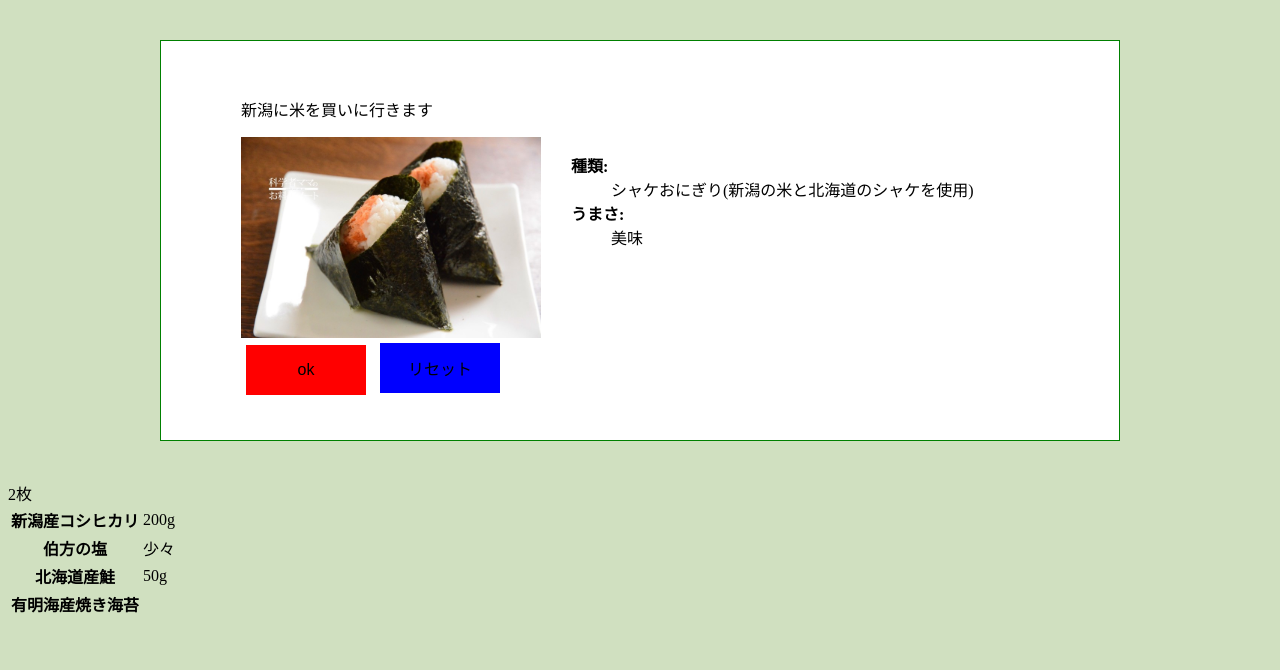
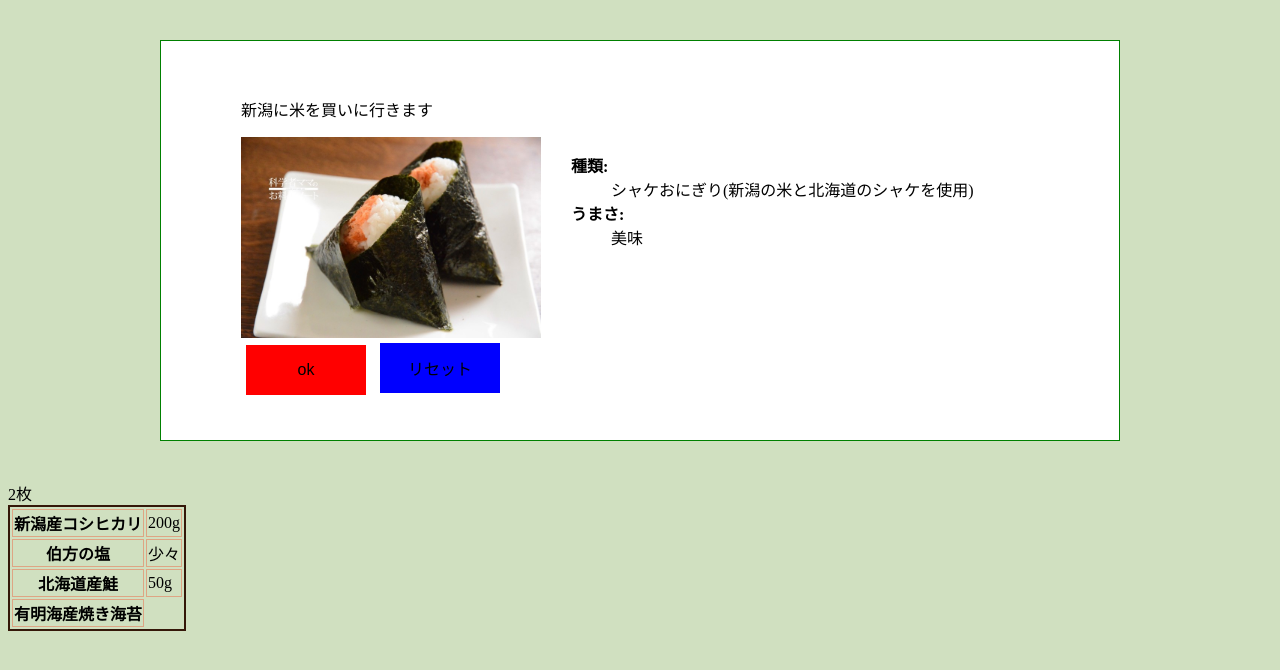
Before and after one commit to babon0425/2016web1-6, a plain HTML site: page index.html in a window 1280 px wide. Drawn offline with Linux system fonts and the light colour scheme.

Commit message:
Update default.css

```diff
--- a/css/default.css
+++ b/css/default.css
@@ -53,3 +53,10 @@ dt{
 .btn-reset {
   background-color: blue;
 }
+
+#ingredient{
+  border: 2px solid #341708;
+}
+th,td{
+  border: 1px solid #DEA584;
+}
```
